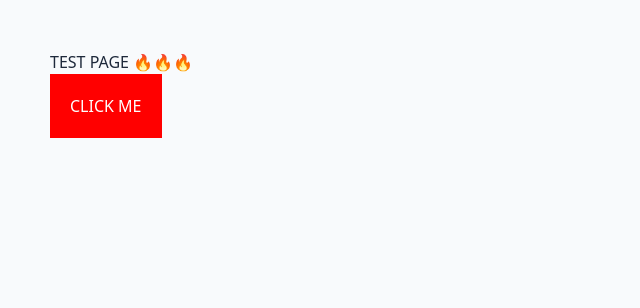
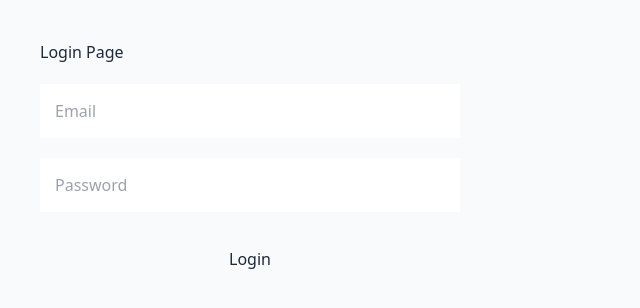
Before and after one commit to xiansheng31/TTSGP---Booking-System, a Next.js app: page /login in a window 1280 px wide. Shown: the top 308 px of the page, without its empty margins (0-640 px from the left). Built offline with nearby package versions, Linux system fonts and the light colour scheme; no server answers.

Commit message:
Update page.tsx

```diff
--- a/src/app/login/page.tsx
+++ b/src/app/login/page.tsx
@@ -1,19 +1,66 @@
 'use client'
 
+import { useState } from 'react'
+import { useRouter } from 'next/navigation'
+import { supabase } from '@/lib/supabase'
+
 export default function LoginPage() {
+  const router = useRouter()
+
+  const [email, setEmail] = useState('')
+  const [password, setPassword] = useState('')
+
+  async function login() {
+    const { error } = await supabase.auth.signInWithPassword({
+      email,
+      password,
+    })
+
+    if (error) {
+      alert(error.message)
+      return
+    }
+
+    router.push('/home')
+  }
+
   return (
-    <div style={{ padding: "50px" }}>
-      <h1>TEST PAGE 🔥🔥🔥</h1>
+    <div style={{ padding: '40px', maxWidth: '500px' }}>
+      <h1>Login Page</h1>
+
+      <input
+        placeholder="Email"
+        value={email}
+        onChange={(e)=>setEmail(e.target.value)}
+        style={{
+          width:'100%',
+          padding:'15px',
+          marginTop:'20px'
+        }}
+      />
+
+      <input
+        type="password"
+        placeholder="Password"
+        value={password}
+        onChange={(e)=>setPassword(e.target.value)}
+        style={{
+          width:'100%',
+          padding:'15px',
+          marginTop:'20px'
+        }}
+      />
 
       <button
-        onClick={() => alert("WORKING")}
+        onClick={login}
         style={{
-          padding: "20px",
-          background: "red",
-          color: "white"
+          width:'100%',
+          padding:'15px',
+          marginTop:'20px',
+          cursor:'pointer'
         }}
       >
-        CLICK ME
+        Login
       </button>
     </div>
   )
```
